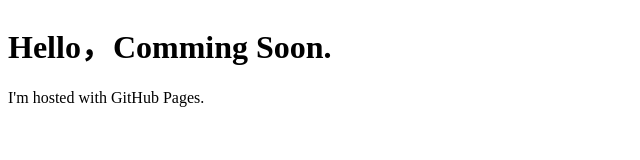
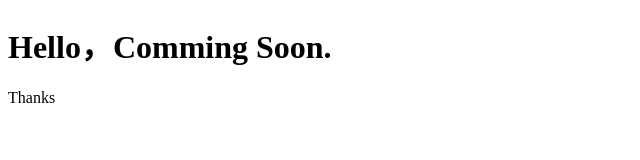
Before and after one commit to ClassicPuzzleGames/ClassicPuzzleGames.github.io, a plain HTML site: page index.html in a window 1280 px wide. Shown: the whole page, without its empty margins (0-640 px from the left). Drawn offline with Linux system fonts and the light colour scheme.

Commit message:
Update index.html

```diff
--- a/index.html
+++ b/index.html
@@ -2,6 +2,6 @@
 <html>
 <body>
 <h1>Hello，Comming Soon.</h1>
-<p>I'm hosted with GitHub Pages.</p>
+<p>Thanks</p>
 </body>
 </html>
```
